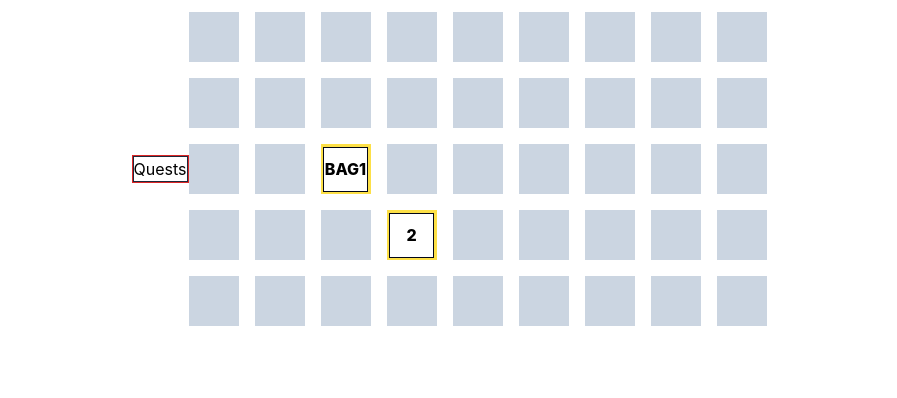
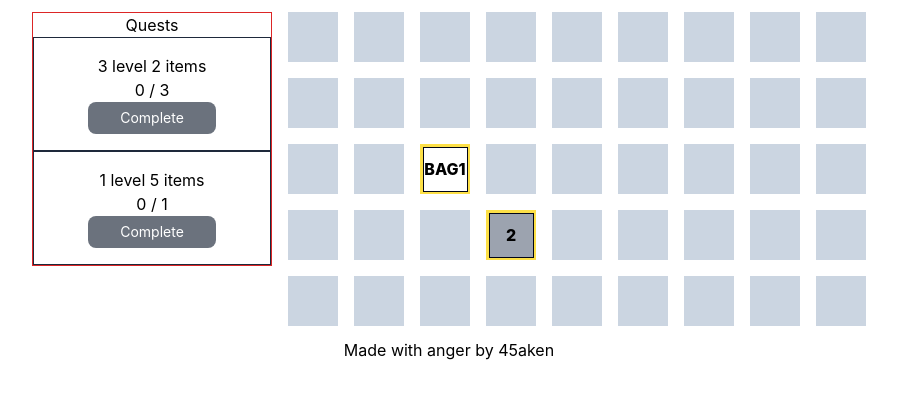
Before and after one commit to galih9/merge-react, a React (Vite) app: page / in a window 1280 px wide. Shown: the top 398 px of the page, without its empty margins (191-1088 px from the left). Built offline with nearby package versions, Linux system fonts and the light colour scheme.

Commit message:
add quest system & locked condition

```diff
--- a/src/App.tsx
+++ b/src/App.tsx
@@ -8,6 +8,7 @@ const App = () => {
     <div className="App">
       <DndProvider backend={HTML5Backend}>
         <GamePage />
+        <div>Made with anger by 45aken</div>
       </DndProvider>
     </div>
   )
--- a/src/pages/box/index.tsx
+++ b/src/pages/box/index.tsx
@@ -9,6 +9,7 @@ interface BoxProps {
   index: number
   type: string
   boxId: string
+  condition: "normal" | "locked"
 }
 
 interface DragItem {
@@ -16,7 +17,7 @@ interface DragItem {
   index: number
   type: string
 }
-export const Box: FC<BoxProps> = ({ name, index, type, boxId }) => {
+export const Box: FC<BoxProps> = ({ name, index, type, boxId, condition }) => {
   const dispatch = useDispatch()
 
   // DRAG
@@ -28,7 +29,6 @@ export const Box: FC<BoxProps> = ({ name, index, type, boxId }) => {
         const dropResult = monitor.getDropResult<DragItem>()
         if (item && dropResult) {
           console.log(type, index, dropResult.type, dropResult.index)
-          // alert(`You dropped ${item.name} into ${dropResult.name}!`)
           if (index != dropResult.index) {
             if (type === dropResult.type) {
               dispatch(
@@ -55,12 +55,12 @@ export const Box: FC<BoxProps> = ({ name, index, type, boxId }) => {
     [name],
   )
   // DROP
-  const [, drop] = useDrop(() => ({
+  const [{ isOver }, drop] = useDrop(() => ({
     accept: "obj",
     drop: () => ({ name: name, index: index, type: type }),
     collect: monitor => ({
       isOver: monitor.isOver(),
-      canDrop: monitor.canDrop(),
+      canDrop: condition === "normal" ? monitor.canDrop() : false,
     }),
   }))
 
@@ -69,8 +69,11 @@ export const Box: FC<BoxProps> = ({ name, index, type, boxId }) => {
     drop(el)
   }
   return (
+    <div className={"bg-emerald-600"}>
       <div className={boxId}>
-      <div className="h-[50px] w-[50px] bg-yellow-300 flex flex-row justify-center items-center">
+        <div
+          className={`h-[50px] w-[50px] ${isOver ? "opacity-20" : "opacity-100"} bg-yellow-300 flex flex-row justify-center items-center`}
+        >
           <div
             onClick={() => {
               if (type === list_item[0].code) {
@@ -78,12 +81,13 @@ export const Box: FC<BoxProps> = ({ name, index, type, boxId }) => {
               }
             }}
             ref={attachRef}
-          className={`h-[45px] w-[45px] bg-white font-extrabold flex flex-row justify-center items-center border border-solid border-slate-950`}
+            className={`h-[45px] w-[45px] ${condition === "normal" ? "bg-white" : "bg-gray-400"} font-extrabold flex flex-row justify-center items-center border border-solid border-slate-950`}
           >
             {/* <ItemImageDisplayer src={calculateImageId(type)} /> */}
             {!type.includes("BAG") ? type[1] : type}
           </div>
         </div>
       </div>
+    </div>
   )
 }
--- a/src/pages/slice.ts
+++ b/src/pages/slice.ts
@@ -1,6 +1,12 @@
 import { createSlice, PayloadAction } from "@reduxjs/toolkit"
-import { Box } from "./view"
-import { IItemTypes, list_item } from "./types"
+import {
+  Box,
+  ICompleteQuestProps,
+  IInitialProps,
+  IItemTypes,
+  IReplaceProps,
+  list_item,
+} from "./types"
 
 const SOURCE_DATA: Box[] = Array.from(new Array(45)).map((_, index) => ({
   isFilled: index === 20 || index === 30,
@@ -9,13 +15,27 @@ const SOURCE_DATA: Box[] = Array.from(new Array(45)).map((_, index) => ({
   charges: index === 20 ? 10 : undefined,
   itemTypes:
     index === 20 ? list_item[0] : index === 30 ? list_item[4] : undefined,
+  condition: index === 30 ? "locked" : "normal",
 }))
-interface IReplaceProps {
-  indexFr: number
-  indexTo: number
-}
-const initialState = {
+
+const initialState: IInitialProps = {
   data: SOURCE_DATA,
+  quests: [
+    {
+      title: "3 level 2 items",
+      required_item: 3,
+      required_type: "A2",
+      current_progress: 0,
+      reward: list_item[0],
+    },
+    {
+      title: "1 level 5 items",
+      required_item: 1,
+      required_type: "A5",
+      current_progress: 0,
+      reward: list_item[0],
+    },
+  ],
 }
 
 const checkAvailableSlot = (state: Box[]): number | null => {
@@ -36,6 +56,17 @@ const calculateNextTier = (val: string | undefined): IItemTypes | undefined => {
     }
   }
   return undefined
+}
+
+export const getSpecificItemCount = (data: Box[], code: string): number => {
+  let count = 0
+  for (let i = 0; i < data.length; i++) {
+    const element = data[i]
+    if (element.itemTypes?.code === code && element.condition === "normal") {
+      count += 1
+    }
+  }
+  return count
 }
 
 const gameSlice = createSlice({
@@ -62,6 +93,7 @@ const gameSlice = createSlice({
           name: `${idx + 1}`,
           index: idx,
           itemTypes: list_item[3],
+          condition: "normal",
         }
         state.data[idx] = newdata
       }
@@ -94,8 +126,40 @@ const gameSlice = createSlice({
       state.data[action.payload.indexTo] = fr
       state.data[action.payload.indexFr] = to
     },
+    completeQuest: (state, action: PayloadAction<ICompleteQuestProps>) => {
+      const targetIdx = checkAvailableSlot(state.data)
+      if (targetIdx != null) {
+        const id = action.payload.questIdx
+        const quest_code = state.quests[id].required_type
+        const reward = state.quests[id].reward
+
+        // remove required item
+        var temp = state.data
+        for (let i = 0; i < state.data.length; i++) {
+          const element = state.data[i]
+          if (
+            element.itemTypes?.code === quest_code &&
+            element.condition === "normal"
+          ) {
+            temp[i] = { ...temp[i], isFilled: false, itemTypes: undefined }
+          }
+        }
+
+        // place reward
+        const newdata: Box = {
+          isFilled: true,
+          name: `${targetIdx + 1}`,
+          index: targetIdx,
+          itemTypes: reward,
+          charges: reward.charges,
+          condition: "normal",
+        }
+        state.data[targetIdx] = newdata
+      }
+    },
   },
 })
 
-export const { setData, replaceData, addData, mergeData } = gameSlice.actions
+export const { setData, replaceData, addData, mergeData, completeQuest } =
+  gameSlice.actions
 export default gameSlice
--- a/src/pages/types.ts
+++ b/src/pages/types.ts
@@ -1,20 +1,24 @@
 export interface IItemTypes {
   code: string
   title: string
+  charges?: number
 }
 
 export const list_item: IItemTypes[] = [
   {
     code: "BAG1",
     title: "Bag 1",
+    charges: 5,
   },
   {
     code: "BAG2",
     title: "Bag 2",
+    charges: 10,
   },
   {
     code: "BAG3",
     title: "Bag 3",
+    charges: 20,
   },
   {
     code: "A1",
@@ -65,3 +69,34 @@ export const list_item: IItemTypes[] = [
 export const COL_CHOCOLATE = "#de6800"
 export const COL_BRIGHT_CHOCOLATE = "#f5ae70"
 export const COL_LESS_BRIGHT_CHOCOLATE = "#b38052"
+
+export type Box = {
+  isFilled: boolean
+  name: string
+  index: number
+  itemTypes?: IItemTypes
+  charges?: number | null | undefined
+  condition: "locked" | "normal"
+}
+
+export interface ICompleteQuestProps {
+  questIdx: number
+}
+
+export interface IQuest {
+  title: string
+  required_item: number
+  current_progress: number
+  reward: IItemTypes
+  required_type: string
+}
+
+export interface IInitialProps {
+  data: Box[]
+  quests: IQuest[]
+}
+
+export interface IReplaceProps {
+  indexFr: number
+  indexTo: number
+}
--- a/src/pages/view.tsx
+++ b/src/pages/view.tsx
@@ -1,30 +1,47 @@
 import { FC, memo } from "react"
 import { Box as Boxes } from "./box"
 import { RootState } from "../app/store"
-import { useSelector } from "react-redux"
+import { useDispatch, useSelector } from "react-redux"
 import { EmptyBox } from "./box/empty"
-import { IItemTypes } from "./types"
+import { completeQuest, getSpecificItemCount } from "./slice"
 interface ViewProps {}
-export type Box = {
-  isFilled: boolean
-  name: string
-  index: number
-  itemTypes?: IItemTypes
-  charges?: number | null | undefined
-}
 
 const View: FC<ViewProps> = () => {
-  const { data } = useSelector((state: RootState) => state.gameSlice)
+  const { data, quests } = useSelector((state: RootState) => state.gameSlice)
+  const dispatch = useDispatch()
   return (
     <>
       <div className="my-3 flex items-center justify-center">
-        <div className="border border-red-600 h-full">
-
-        <div className="border border-slate-800">
+        <div className="flex gap-4">
+          <div className="border border-red-600 h-full w-60">
             <p>Quests</p>
+            {quests.map((e, i) => (
+              <div className="border border-slate-800 py-4">
+                <div>
+                  <p>{e.title}</p>
+                  <p>
+                    {getSpecificItemCount(data, e.required_type)} /{" "}
+                    {e.required_item}
+                  </p>
+                </div>
+                <div>
+                  <button
+                    disabled={
+                      getSpecificItemCount(data, e.required_type) <
+                      e.required_item
+                    }
+                    onClick={() => {
+                      dispatch(completeQuest({ questIdx: i }))
+                    }}
+                    className={`rounded-lg text-sm w-32 h-8 ${getSpecificItemCount(data, e.required_type) < e.required_item ? "bg-[#6b727d]" : "bg-[#0464ff]"} text-[#ffffff] justify-center`}
+                  >
+                    Complete
+                  </button>
                 </div>
               </div>
-        <div className="grid grid-cols-9 gap-4">
+            ))}
+          </div>
+          <div className="col-span-9 grid grid-cols-9 gap-4">
             {data.map((e, i) =>
               e.isFilled ? (
                 <Boxes
@@ -32,6 +49,7 @@ const View: FC<ViewProps> = () => {
                   index={i}
                   type={e.itemTypes?.code ?? ""}
                   boxId={`box-` + i}
+                  condition={e.condition}
                 />
               ) : (
                 <EmptyBox
@@ -44,6 +62,7 @@ const View: FC<ViewProps> = () => {
             )}
           </div>
         </div>
+      </div>
     </>
   )
 }
```
Lines whose indentation alone changed are shown as unchanged.
